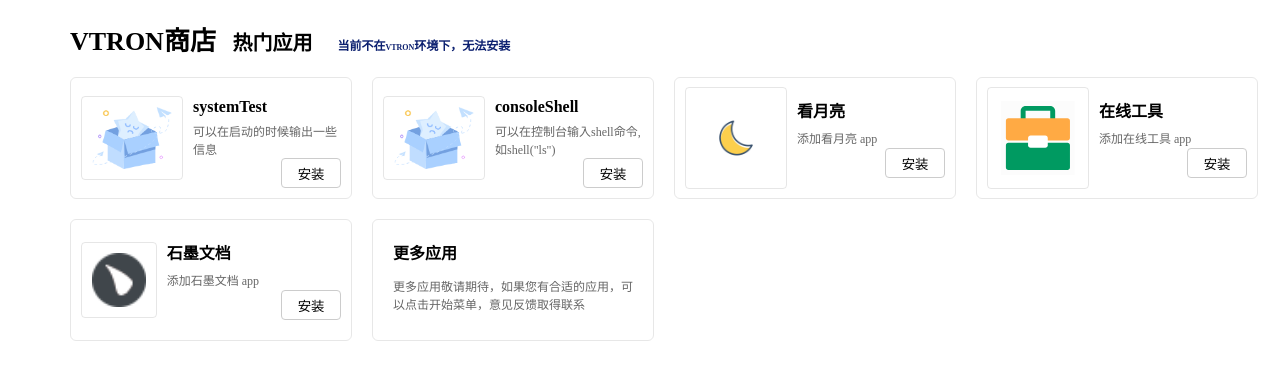
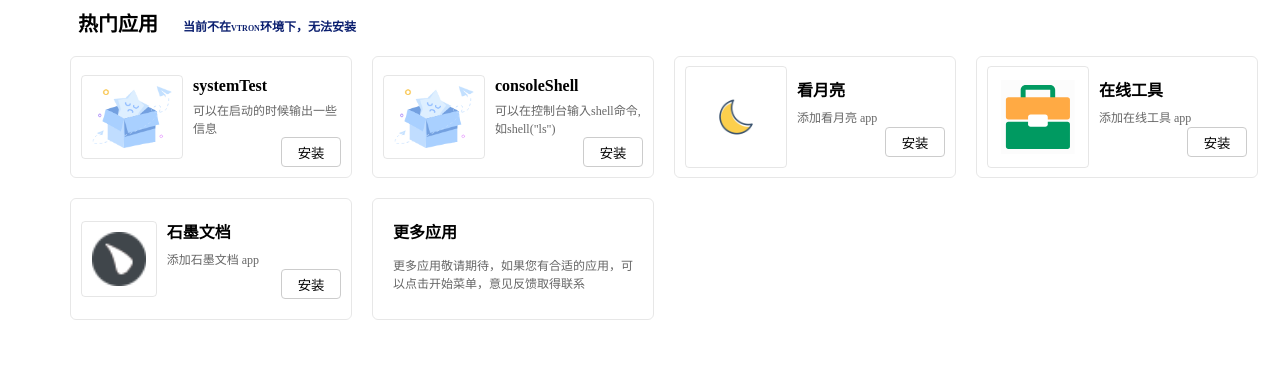
Before and after one commit to royalknight56/vtron-store, a Vue app: page / in a window 1280 px wide. Shown: the top 380 px of the page. Built offline with nearby package versions, Linux system fonts and the light colour scheme.

Commit message:
feat: 商店样式

```diff
--- a/src/App.vue
+++ b/src/App.vue
@@ -121,7 +121,7 @@ const temp = [
       <div class="left-bar"></div>
       <div class="right-main">
         <div class="main-title">
-          VTRON商店
+          <!-- VTRON商店 -->
           <span class="sub-title">热门应用 </span>
           <span class="sub-tip" v-if="isNoSystem">
             当前不在vtron环境下，无法安装
@@ -155,6 +155,7 @@ const temp = [
   width: 100%;
   height: 100%;
   height: 100vh;
+  background-color: rgb(255, 255, 255);
 }
 .store-top {
   width: 100%;
@@ -179,8 +180,8 @@ const temp = [
   font-weight: bold;
   font-variant: small-caps;
   font-variant-ligatures: discretionary-ligatures;
-  margin: 10px;
-  margin-top: 20px;
+  margin: 8px;
+  margin-top: 8px;
   user-select: none;
   overflow: hidden;
   white-space: nowrap;
```
